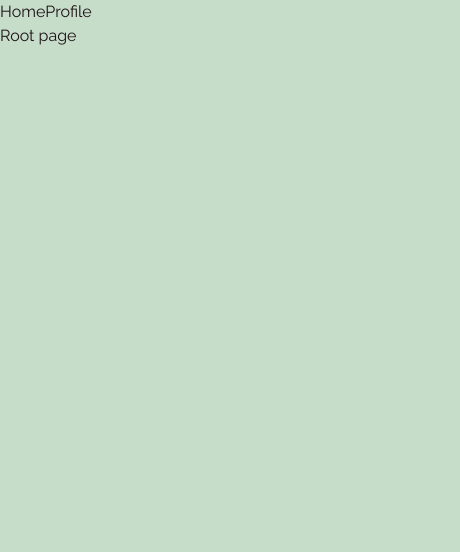
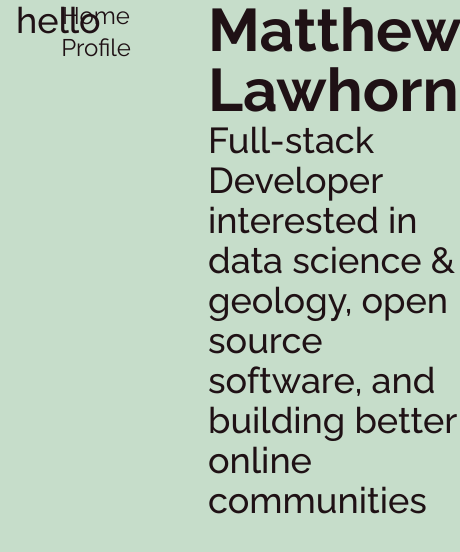
Before and after one commit to Lawhornmatt/PurseReachSnow, a Next.js app: page / in a window 390 px wide. Shown: the top 552 px of the page, 460 px wide, since content can reach past the window. Built offline with nearby package versions, Linux system fonts and the light colour scheme.

Commit message:
Tailwind Custom Palette
Global CSS now only contains the raw RGBA values of my custom color palette which extend the default colors. These are modifiable by media queries (like darkmode) which also influence the in-line classes in the HTML, as defined in the Tailwind config file.

```diff
--- a/app/globals.css
+++ b/app/globals.css
@@ -3,28 +3,27 @@
 @tailwind utilities;
 
 :root {
-  --foreground: #c6ddca;
-  --font: #1F1115;
+  /* #c6ddca = 198, 221, 202 = mint */
+  --background: 198, 221, 202;
 
+  /* #1f1115 = 31, 17, 21 = cymru */
+  --font: 31, 17, 21;
 
-  --greenspace: #c6ddca;
-  --brightspace: #edf5e6;
-  --borderbright: #e2fae6;
-  --spltcmp2: #1F1115;
-}
+  /* #3E8674 = 62, 134, 116 = virid */
+  --boxHighlight: 62, 134, 116;
+
+  /* #8DB3B3 = 141, 179, 179 = dew */
+  --boxGreyout: 141, 179, 179;
+
+  /* #A6D3D3 = 166, 211, 211 = robin */
+  --projBox: 166, 211, 211;
+
+  z-index: 10
+};
 
 @media (prefers-color-scheme: dark) {
   :root {
-    --foreground: #1b241d;
+    --background: #1b241d;
     --font: #edf5e6;
-  }
-}
-
-body {
-  background-color: var(--foreground);
-  color: var(--font);
-
-  display: flex;
-  flex-direction: column;
-  justify-content:flex-start;
-}
+  };
+};
--- a/app/layout.tsx
+++ b/app/layout.tsx
@@ -48,22 +48,24 @@ export const metadata = {
       'max-snippet': -1,
     },
   },
-}
+};
 
 import './globals.css';
 import NavBar from './navbar';
 import Link from "next/link";
 
 import { Raleway } from 'next/font/google';
-const raleway = Raleway({ subsets: ['latin'] })
+const raleway = Raleway({ subsets: ['latin'] });
 
 export default function RootLayout({ children, }: { children: React.ReactNode }) {
   return (
     <html lang="en">
-      <body className={raleway.className}>
-        <NavBar />
+      <body className= {`${raleway.className} relative bg-mint text-cymru text-2xl`}>
+       <NavBar />
+       <div className="static">
         {children}
+       </div>
       </body>
     </html>
-  )
-}
+  );
+};
--- a/app/navbar.tsx
+++ b/app/navbar.tsx
@@ -2,11 +2,11 @@ import Link from 'next/link';
 
 export default function NavBar() {
     return (
-        <nav>
-            <Link href='/'>
+        <nav className= "z-20 flex flex-col fixed top-0 left-0">
+            <Link className= "w-48 text-center flex-none" href='/'>
                 Home
             </Link>
-            <Link href='/profile'>
+            <Link className= "bg-midnight w-48 text-center flex-none" href='/profile'>
                 Profile
             </Link>
         </nav>
--- a/app/page.tsx
+++ b/app/page.tsx
@@ -2,8 +2,14 @@ import Image from 'next/image'
 
 export default function Home() {
   return (
-    <main>
-      Root  page
+    <main className="flex w-screen pl-4 pr-32 font-medium text-4xl">
+      <div className= "w-48 flex-none">
+        hello
+      </div>
+      <div>
+        <h1 className="flex-1 font-bold text-6xl">Matthew Lawhorn</h1>
+        <p>Full-stack Developer interested in data science & geology, open source software, and building better online communities</p>
+      </div>
     </main>
   )
 }
--- a/tailwind.config.js
+++ b/tailwind.config.js
@@ -7,6 +7,23 @@ module.exports = {
   ],
   theme: {
     extend: {
+      colors: {
+        mint:   {
+          DEFAULT:  'rgba(var(--background), <alpha-value>)'
+        },
+        cymru:  {
+          DEFAULT:  'rgba(var(--font), <alpha-value>)'
+        },
+        virid:  {
+          DEFAULT:  'rgba(var(--boxHighlight), <alpha-value>)'
+        },
+        dew:    {
+          DEFAULT:  'rgba(var(--boxGreyout), <alpha-value>)'
+        },
+        robin:  {
+          DEFAULT:  'rgba(var(--projBox), <alpha-value>)'
+        },
+      }
     },
   },
   plugins: [],
```
